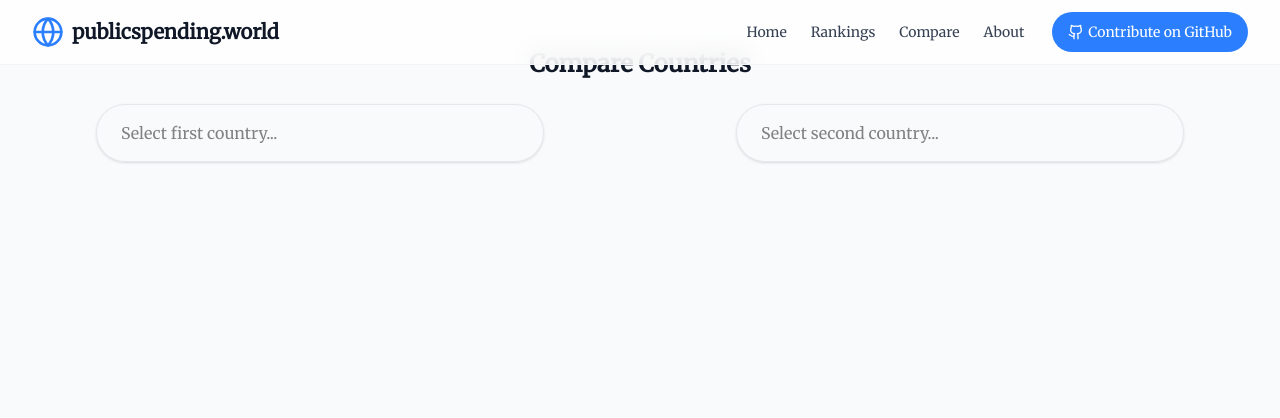
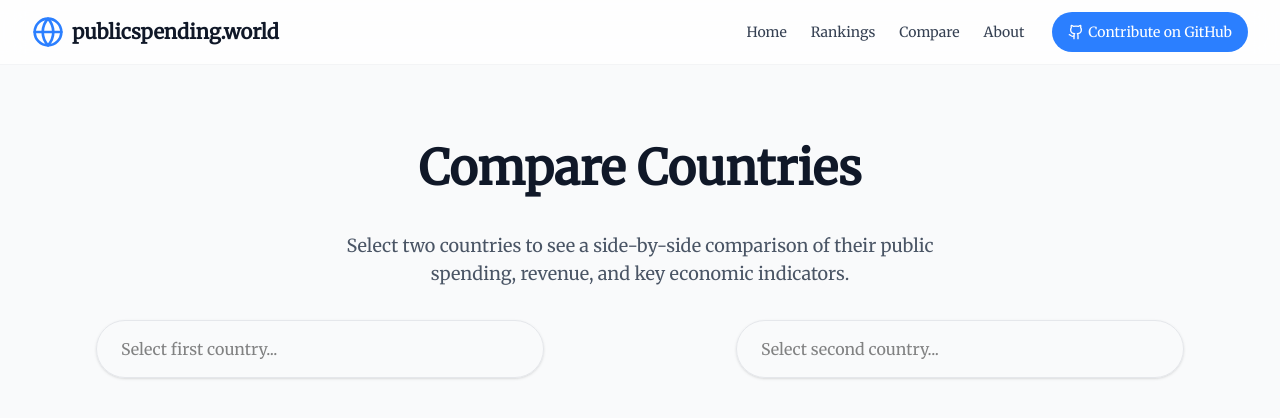
Before and after one commit to samuelcorsan/publicspending.world, a Next.js app: page /compare in a window 1280 px wide. Shown: the top 418 px of the page. Built offline with nearby package versions, Linux system fonts and the light colour scheme.

Commit message:
feat: improve compare page layout and UX

```diff
--- a/app/[country]/page.tsx
+++ b/app/[country]/page.tsx
@@ -258,7 +258,6 @@ export default async function CountryPage({ params }: Props) {
                         {countryData.taxBurdenPerCapita.convertedCurrency}
                       </span>
                     )}
-                  {/* Level display below, in color */}
                   {(() => {
                     const amount = countryData.taxBurdenPerCapita.amount;
                     let color = "text-green-500";
--- a/app/compare/page.tsx
+++ b/app/compare/page.tsx
@@ -10,7 +10,6 @@ import { SpendingPieChart } from "@/components/charts/SpendingPieChart";
 import { RevenuePieChart } from "@/components/charts/RevenuePieChart";
 import { DebtToGdpDisplay } from "@/components/DebtToGdpDisplay";
 
-// Define the Country type based on the data.json structure
 interface Country {
   name: string;
   code: string;
@@ -41,7 +40,6 @@ export default function ComparePage() {
   const [focusA, setFocusA] = useState(false);
   const [focusB, setFocusB] = useState(false);
 
-  // Filter countries for search dropdown
   const filteredA = (countryData as Country[]).filter((c) =>
     c.name.toLowerCase().includes(searchA.toLowerCase())
   );
@@ -49,7 +47,6 @@ export default function ComparePage() {
     c.name.toLowerCase().includes(searchB.toLowerCase())
   );
 
-  // On mount, check URL params and preselect countries if present
   useEffect(() => {
     const a = searchParams.get("a");
     const b = searchParams.get("b");
@@ -73,7 +70,6 @@ export default function ComparePage() {
     }
   }, [searchParams]);
 
-  // When both countries are selected, update the URL
   useEffect(() => {
     if (selectedA && selectedB) {
       const slugA = selectedA.name.toLowerCase().replace(/\s+/g, "-");
@@ -82,29 +78,49 @@ export default function ComparePage() {
     }
   }, [selectedA, selectedB, router]);
 
-  // Handle country selection
   const handleSelectA = (country: Country) => {
+    if (selectedB && country.code === selectedB.code) return;
     setSelectedA(country);
     setFocusA(false);
     setSearchA(country.name);
   };
   const handleSelectB = (country: Country) => {
+    if (selectedA && country.code === selectedA.code) return;
     setSelectedB(country);
     setFocusB(false);
     setSearchB(country.name);
   };
 
+  const bothSelected = !!(selectedA && selectedB);
+  const mainPadding = bothSelected ? "pt-16" : "pt-24";
+  const containerPadding = bothSelected ? "py-6" : "py-12";
+  const selectorsMargin = bothSelected ? "mb-6" : "mb-12";
+  const titleMargin = bothSelected ? "mb-4" : "mb-10";
+  const selectorsJustify = bothSelected ? "items-center" : "items-center";
+  const selectorsTopMargin = bothSelected ? "mt-4" : "";
+
   return (
     <>
       <Navbar />
-      <main className="min-h-screen bg-gray-50 pt-8">
-        <div className="container mx-auto px-4 py-4">
-          <h1 className="text-2xl font-bold text-center mb-6 text-gray-900">
+      <main className={`min-h-screen bg-gray-50 ${mainPadding}`}>
+        <div className={`container mx-auto px-4 ${containerPadding}`}>
+          {!bothSelected && (
+            <>
+              <h1
+                className={`text-4xl md:text-5xl font-extrabold text-center text-gray-900 ${titleMargin}`}
+              >
                 Compare Countries
               </h1>
-          <div className="grid grid-cols-1 md:grid-cols-2 gap-8 mb-6">
-            {/* Selector A */}
-            <div className="flex flex-col items-center">
+              <p className="text-lg text-center text-gray-600 mb-8 max-w-2xl mx-auto">
+                Select two countries to see a side-by-side comparison of their
+                public spending, revenue, and key economic indicators.
+              </p>
+            </>
+          )}
+          <div
+            className={`grid grid-cols-1 md:grid-cols-2 gap-8 ${selectorsMargin} ${selectorsTopMargin}`}
+          >
+            <div className={`flex flex-col ${selectorsJustify}`}>
               <div className="w-full max-w-md relative mb-4">
                 <input
                   type="text"
@@ -119,7 +135,12 @@ export default function ComparePage() {
                 />
                 {focusA && (
                   <div className="absolute left-0 right-0 top-full mt-2 bg-white rounded-lg border border-gray-200 shadow-lg max-h-60 overflow-auto z-10">
-                    {filteredA.map((country) => (
+                    {filteredA
+                      .filter(
+                        (country) =>
+                          !selectedB || country.code !== selectedB.code
+                      )
+                      .map((country) => (
                         <button
                           key={country.name}
                           className="flex items-center gap-3 w-full p-3 hover:bg-gray-50 text-left"
@@ -137,8 +158,8 @@ export default function ComparePage() {
                 )}
               </div>
             </div>
-            {/* Selector B */}
-            <div className="flex flex-col items-center">
+
+            <div className={`flex flex-col ${selectorsJustify}`}>
               <div className="w-full max-w-md relative mb-4">
                 <input
                   type="text"
@@ -153,7 +174,12 @@ export default function ComparePage() {
                 />
                 {focusB && (
                   <div className="absolute left-0 right-0 top-full mt-2 bg-white rounded-lg border border-gray-200 shadow-lg max-h-60 overflow-auto z-10">
-                    {filteredB.map((country) => (
+                    {filteredB
+                      .filter(
+                        (country) =>
+                          !selectedA || country.code !== selectedA.code
+                      )
+                      .map((country) => (
                         <button
                           key={country.name}
                           className="flex items-center gap-3 w-full p-3 hover:bg-gray-50 text-left"
```
Also changed, not shown: 1 other file (tests, documents, lock files or other folders). Lines whose indentation alone changed are shown as unchanged.
